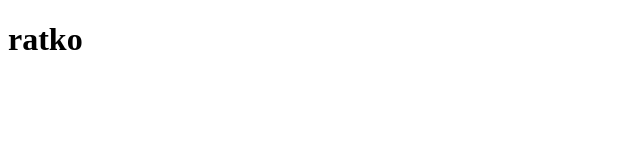
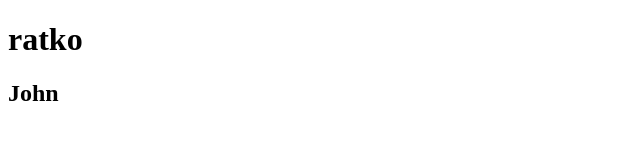
Before and after one commit to Rahmonjon22/random-testing-tutoring, a plain HTML site: page index.html in a window 1280 px wide. Shown: the full height of the page, 0-640 px from the left. Drawn offline with Linux system fonts and the light colour scheme.

Commit message:
Update index.html

```diff
--- a/index.html
+++ b/index.html
@@ -7,5 +7,6 @@
   </head>
   <body>
     <h1>ratko</h1>
+    <h2>John </h2>
   </body>
 </html>
```
